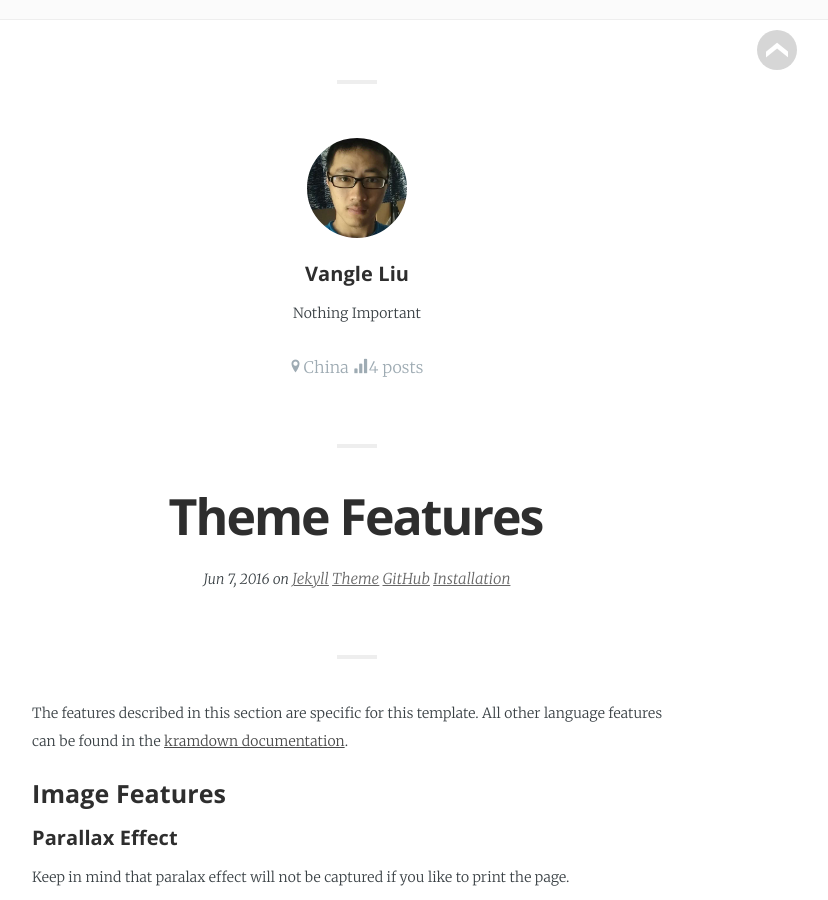
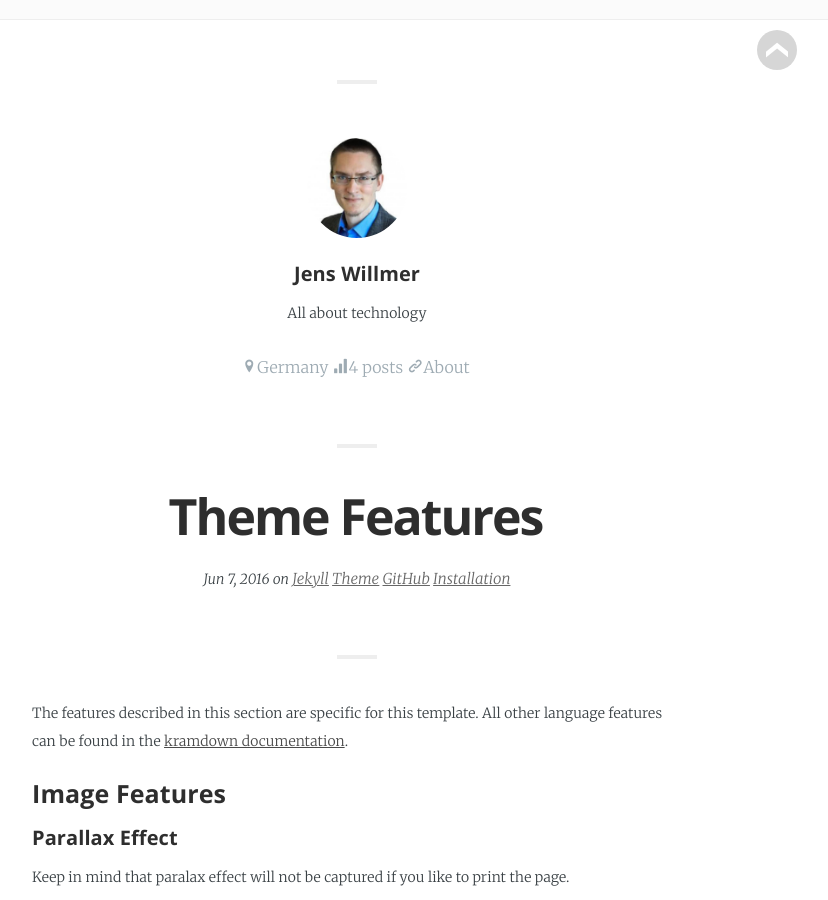
Before and after one commit to vangleliu/vangleliu.github.io, a Jekyll site: the page built from offline.html, in a window 1280 px wide and 900 px high, scrolled down 3159 px. Shown: the whole window, without its empty margins (283-1111 px from the left). Built offline with Jekyll 4.4.1, drawn with Linux system fonts in a browser that asks for light colours; some web fonts are replaced; some of the changed text lies outside the part shown.

```diff
--- a/_data/authors.yml
+++ b/_data/authors.yml
@@ -1,16 +1,16 @@
 default:                                                      # Fallback if nothing is specified
   initial:      jwillmer                                      # used for author lookup in posts and for first two characters in the about page back button
-  name:         "Vangle Liu"                                # used to display author name
+  name:         "Jens Willmer"                                # used to display author name
   cover:        /assets/mountain-alternative-cover.jpg        # OPTIONAL: defines location of cover image in about page
-  picture:      /assets/jwillmer.jpeg                          # OPTIONAL: author picture
-  bio:          Nothing Important      # OPTIONAL: text below author name in posts
-  location:     China                                      # OPTIONAL: used to display location of the author
-  website:                          # OPTIONAL: link to the author of a post
+  picture:      /assets/jwillmer.jpg                          # OPTIONAL: author picture
+  bio:          All about technology                          # OPTIONAL: text below author name in posts
+  location:     Germany                                       # OPTIONAL: used to display location of the author
+  website:      "http://jwillmer.de/about"                    # OPTIONAL: link to the author of a post
   email:                                                      # OPTIONAL: used in the about page
-  twitter:                                         # OPTIONAL: used in the about page
+  twitter:      jenswillmer                                   # OPTIONAL: used in the about page
   linkedin:                                                   # OPTIONAL: used in the about page
   xing:                                                       # OPTIONAL: used in the about page
-  github:                                             # OPTIONAL: used in the about page
+  github:       jwillmer                                      # OPTIONAL: used in the about page
   stackoverflow:                                              # OPTIONAL: used in the about page
   facebook:                                                   # OPTIONAL: used in the about page
   gplus:                                                      # OPTIONAL: used in the about page
@@ -21,11 +21,11 @@ default:                                                      # Fallback if noth
   behance:                                                    # OPTIONAL: used in the about page
 jwillmer:
   initial:      jwillmer
-  name:         "Vangle Liu"
+  name:         "Jens Willmer"
   cover:        /assets/mountain-alternative-cover.jpg
-  picture:      /assets/jwillmer.jpeg
-  bio:          Nothing Important
-  location:     China
-  website:
-  twitter:
-  github:
+  picture:      /assets/jwillmer.jpg
+  bio:          All about technology
+  location:     Germany
+  website:      "http://jwillmer.de/about"
+  twitter:      jenswillmer
+  github:       jwillmer
```
Also changed, not shown: assets/jwillmer.jpeg (deleted).
